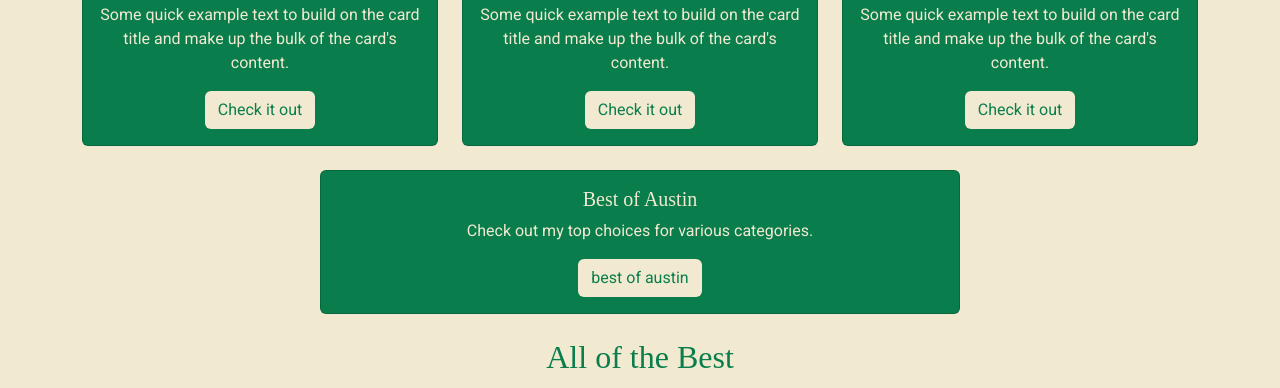
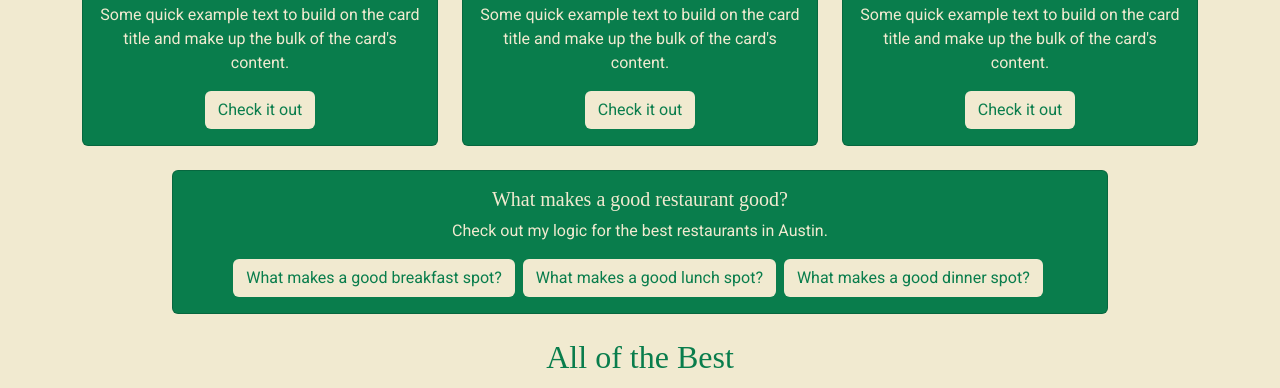
Before and after one commit to lunareichert/lunareichert-finalproject, a website: page src/index.njk in a window 1280 px wide. Shown: the part 989-1377 px from the top of the page. Drawn offline with nearby package versions, Linux system fonts and the light colour scheme; files that its build step writes are made by us from their sources; files whose address does not match are found by name; a web font is replaced by a local one.

Commit message:
baked pages added

```diff
--- a/project.config.json
+++ b/project.config.json
@@ -13,7 +13,7 @@
     {
       "fileId": "1gXOQx5nzWg_LDFJ3MhhUoTAKPbpMPcYCFOCWMmavNRA",
       "type": "doc",
-      "name": "food-blog"
+      "name": "blog"
     }
   ],
   "to_bake": [
--- a/src/_data/blog.json
+++ b/src/_data/blog.json
@@ -1,8 +1,8 @@
 {
   "blogs": [
     {
-      "slug": "2019-10-18",
-      "Headline": "What makes a good breakfast spot?",
+      "slug": "breakfast",
+      "headline": "What makes a good breakfast spot?",
       "post": [
         {
           "type": "text",
@@ -19,8 +19,8 @@
       ]
     },
     {
-      "slug": "2019-10-19",
-      "Headline": "What makes a good lunch spot?",
+      "slug": "lunch",
+      "headline": "What makes a good lunch spot?",
       "post": [
         {
           "type": "text",
@@ -37,7 +37,7 @@
       ]
     },
     {
-      "slug": "2019-10-20",
+      "slug": "dinner",
       "headline": "What makes a good dinner spot?",
       "image": "kraken03.jpg",
       "post": [
--- a/src/_includes/lists.njk
+++ b/src/_includes/lists.njk
@@ -4,7 +4,7 @@
   {% for restaurant in lists.stops %}
   <div class="col">
     <div class="card">
-      <img src="img/{{ restaurant.slug }}.jpg" class="card-img-top" alt="...">
+      <img src="../img/{{ restaurant.slug }}.jpg" class="card-img-top" alt="...">
       <div class="card-body">
         <h5 class="card-title">{{ restaurant.restaurant }}</h5>
         <p class="card-text">{{ restaurant.blurb }}</p>
--- a/src/_templates/bake-blogs.njk
+++ b/src/_templates/bake-blogs.njk
@@ -10,7 +10,6 @@
   <article class="container">
     <div class="row">
       <div class="col-sm-8">
-        <img src="../img/{{ image }}" alt="" class="img-fluid mb-4">
         <h1>{{ headline }}</h1>
         {{ prose(post) }}
       </div>
--- a/src/index.njk
+++ b/src/index.njk
@@ -58,16 +58,21 @@
   </div>
 
 <div class="container-fluid mt-4">
-  <div class="row row-cols-1 row-cols-md-2 justify-content-center">
-    <div class="card text-center">
-      <div class="card-body">
-        <h5 class="card-title">Best of Austin</h5>
-        <p class="card-text">Check out my top choices for various categories.</p>
-        <a href="/bestof.html" class="btn">best of austin</a>
+  <div class="row justify-content-center">
+    <div class=" col col-sm-12 col-md-9 col-lg-9">
+      <div class="card text-center">
+        <div class="card-body">
+          <h5 class="card-title">What makes a good restaurant good?</h5>
+          <p class="card-text">Check out my logic for the best restaurants in Austin.</p>
+          {% for blog in blog.blogs %}
+          <a href="blog/{{ blog.slug }}.html" class="btn me-1">{{ blog.headline }}</a>
+          {% endfor %}
+        </div>
       </div>
-   </div>
+    </div>
   </div>
 </div>
+
 
 <div class="container text-center">
    <div class="row justify-content-center mt-4">
```
Also changed, not shown: docs/blog/breakfast.html, docs/blog/dinner.html, docs/blog/lunch.html, docs/index.html.
